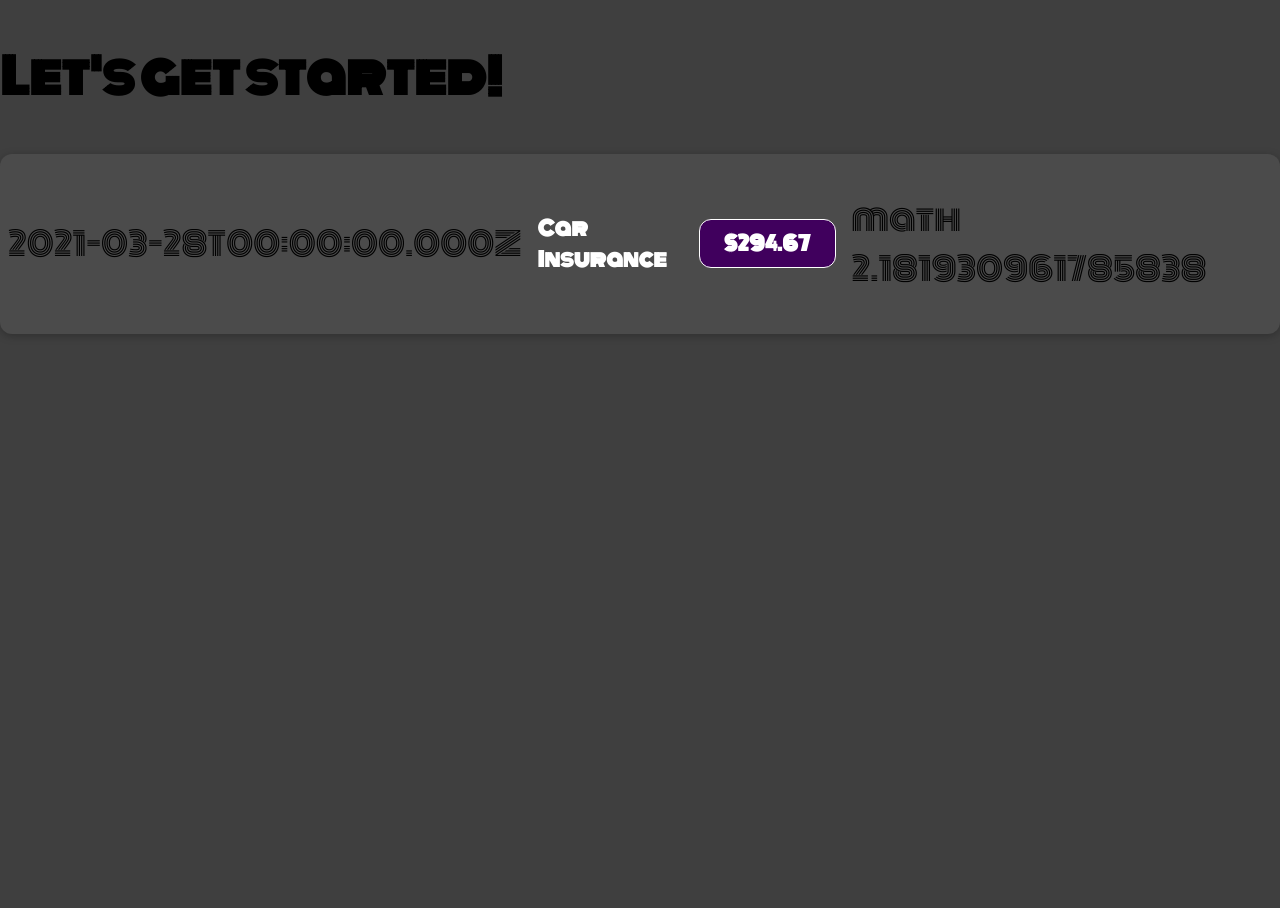
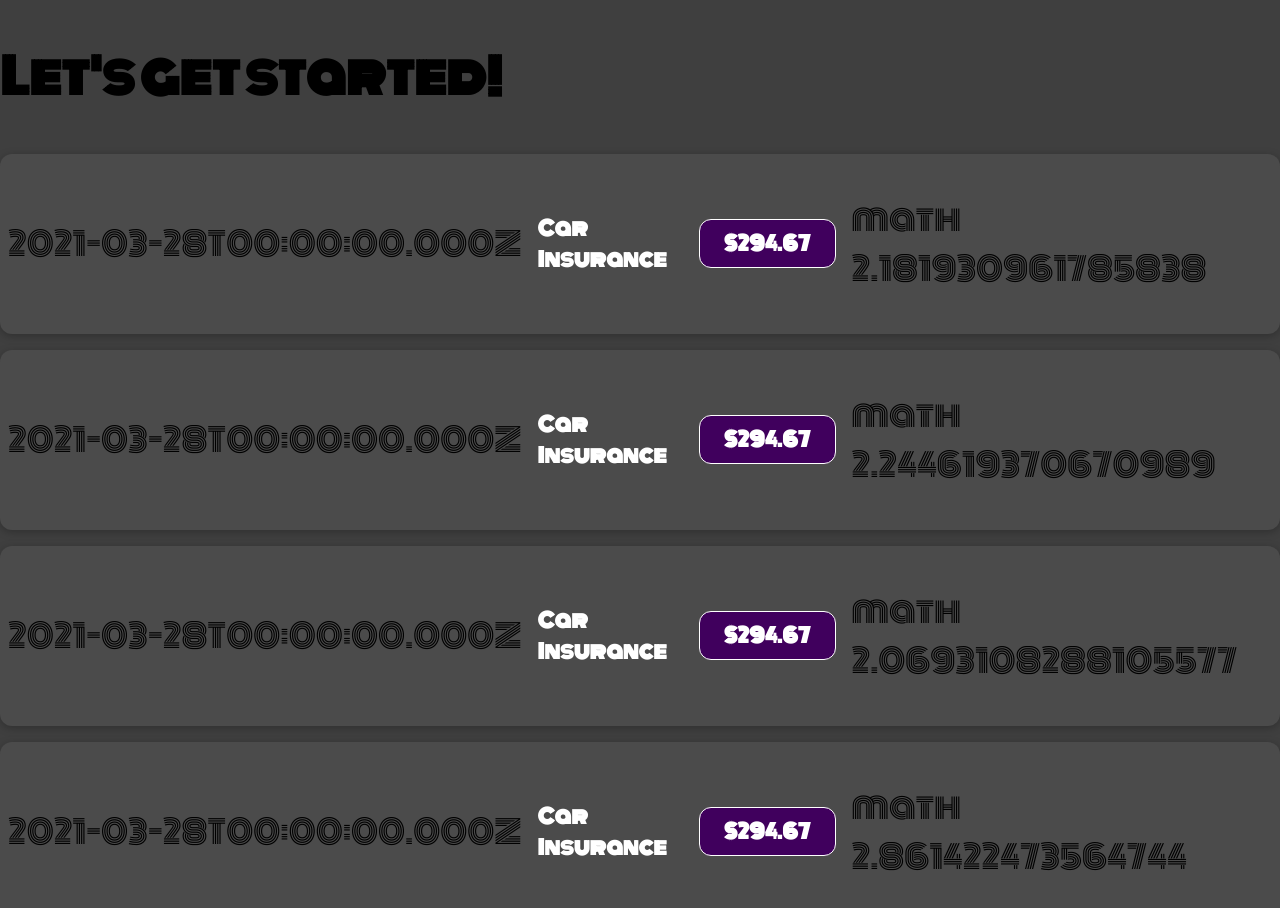
Before and after one commit to colefortner/react-maximillian-course, a React (Create React App) app: page / in a window 1280 px wide. Shown: the top 908 px of the page. Before the commit the page ends 800 px from the top, so only its background shows below. Built offline with nearby package versions, Linux system fonts and the light colour scheme.

Commit message:
Added properties to App

```diff
--- a/src/App.js
+++ b/src/App.js
@@ -1,10 +1,56 @@
 import ExpenseItem from "./components/ExpenseItem";
 
 function App() {
+  const expenses = [
+    {
+      id: "e1",
+      title: "Toilet Paper",
+      amount: 94.12,
+      date: new Date(2020, 7, 14),
+    },
+    {
+      id: "e2",
+      title: "New TV",
+      amount: 799.49,
+      date: new Date(2021, 2, 12),
+    },
+    {
+      id: "e3",
+      title: "Car Insurance",
+      amount: 294.67,
+      date: new Date(2021, 2, 28),
+    },
+    {
+      id: "e4",
+      title: "New Desk (Wooden)",
+      amount: 450.0,
+      date: new Date(2021, 5, 12),
+    },
+  ];
+
   return (
     <div className="App">
       <h2>Let's get started!</h2>
-      <ExpenseItem />
+      <ExpenseItem
+        title={expenses[0].title}
+        amount={expenses[0].amount}
+        date={expenses[0].date}
+      />
+      <ExpenseItem
+        title={expenses[1].title}
+        amount={expenses[1].amount}
+        date={expenses[1].date}
+      />
+      <ExpenseItem
+        title={expenses[2].title}
+        amount={expenses[2].amount}
+        date={expenses[2].date}
+      />
+      <ExpenseItem
+        title={expenses[3].title}
+        amount={expenses[3].amount}
+        date={expenses[3].date}
+      />
     </div>
   );
 }
```
